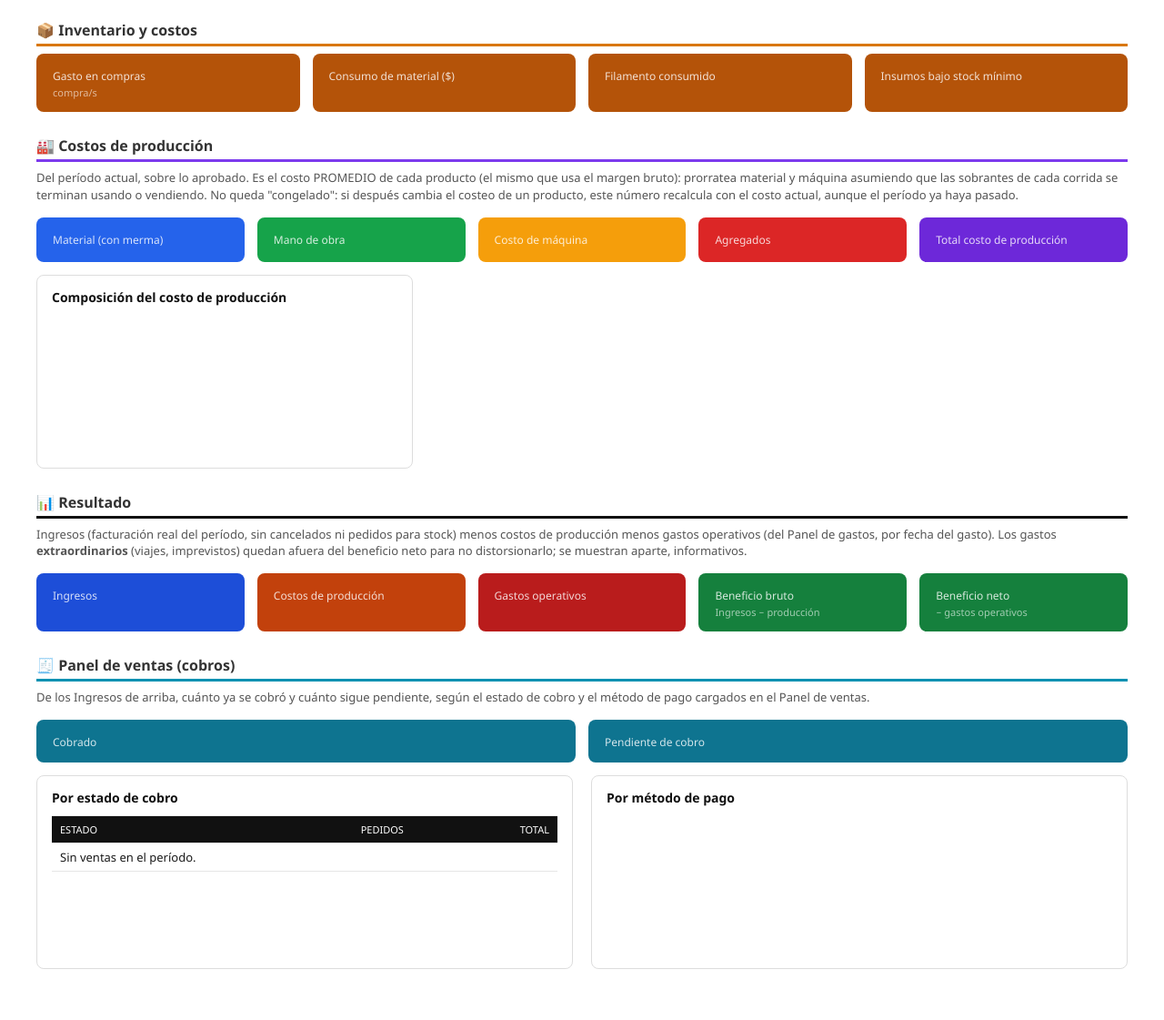
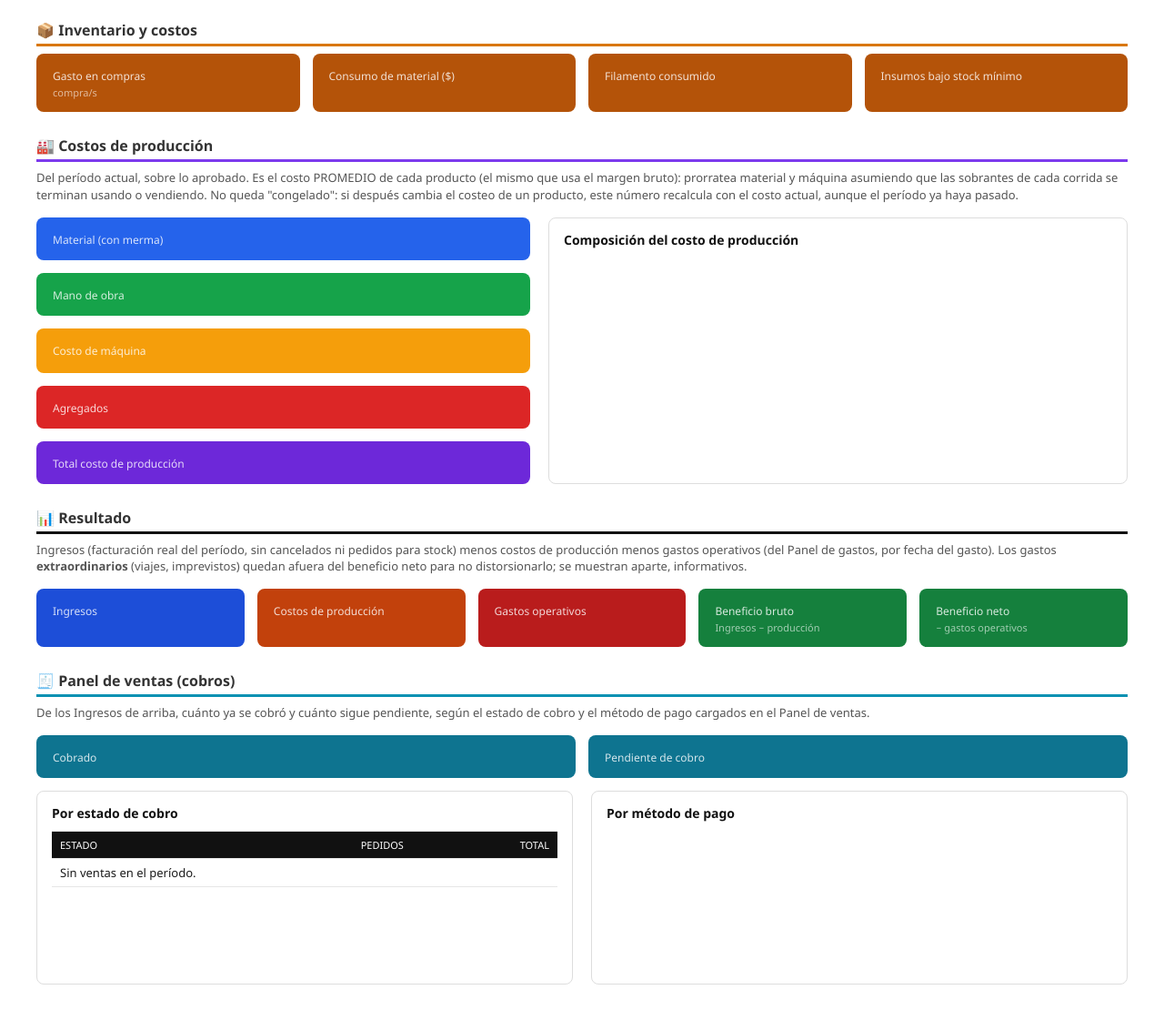
Before and after one commit to maxinunezz/presupuestos3d, a Django app: template budgets/templates/admin/budgets/metricas.html in a window 1280 px wide. Shown: the part 1238-2359 px from the top of the page at 91% size. Before the commit the page ends 2303 px from the top, so only its background shows below. Run offline with Django 5.2, Linux system fonts and the light colour scheme; the template is opened without the code that fills it, so the values that code supplies are empty; a map, chart or similar area stays blank.

Commit message:
Rediseñar "Costos de producción" en dos columnas: tarjetas + gráfico
Las 5 tarjetas ahora se apilan en columna a la izquierda (mitad de la
pantalla) y el gráfico de composición ocupa la otra mitad, en vez del layout
anterior (tarjetas en fila arriba, gráfico angosto abajo) que quedaba
descompensado.

Co-Authored-By: Claude Opus 4.7 <noreply@anthropic.com>

```diff
--- a/budgets/templates/admin/budgets/metricas.html
+++ b/budgets/templates/admin/budgets/metricas.html
@@ -45,7 +45,11 @@
     .mx-kpis--costos .kpi.mx-c-labor    { background: #16a34a; }
     .mx-kpis--costos .kpi.mx-c-machine  { background: #f59e0b; }
     .mx-kpis--costos .kpi.mx-c-agg      { background: #dc2626; }
-    .mx-card.mx-card--sm { flex: 0 1 380px; max-width: 380px; }
+    /* "Costos de producción": mitad tarjetas apiladas en columna, mitad gráfico. */
+    .mx-costos-layout { display: flex; gap: 20px; flex-wrap: wrap; align-items: stretch; }
+    .mx-kpis--costos.mx-kpis--col { flex: 1 1 320px; flex-direction: column; }
+    .mx-kpis--costos.mx-kpis--col .kpi { flex: none; }
+    .mx-card--costos { flex: 1 1 320px; }
     .mx-kpis--resultado .kpi { background: #1f2937; }
     .mx-kpis--resultado .kpi.mx-ingresos { background: #1d4ed8; }
     .mx-kpis--resultado .kpi.mx-produccion { background: #c2410c; }
@@ -188,18 +192,17 @@
     después cambia el costeo de un producto, este número recalcula con el costo actual, aunque
     el período ya haya pasado.{% endblocktranslate %}
 </p>
-<div class="mx-kpis mx-kpis--costos">
+<div class="mx-costos-layout">
+    <div class="mx-kpis mx-kpis--costos mx-kpis--col">
         <div class="kpi mx-c-material"><span class="n">{{ cost_material }}</span><span class="l">{% translate "Material (con merma)" %}</span></div>
         <div class="kpi mx-c-labor"><span class="n">{{ cost_labor }}</span><span class="l">{% translate "Mano de obra" %}</span></div>
         <div class="kpi mx-c-machine"><span class="n">{{ cost_machine }}</span><span class="l">{% translate "Costo de máquina" %}</span><span class="s">{{ cost_machine_hours }}</span></div>
         <div class="kpi mx-c-agg"><span class="n">{{ cost_aggregates }}</span><span class="l">{% translate "Agregados" %}</span></div>
         <div class="kpi"><span class="n">{{ costo_produccion }}</span><span class="l">{% translate "Total costo de producción" %}</span></div>
     </div>
-
-<div class="mx-grid">
-    <div class="mx-card mx-card--sm">
+    <div class="mx-card mx-card--costos">
         <h3>{% translate "Composición del costo de producción" %}</h3>
-        <canvas id="chartCostos" height="150"></canvas>
+        <canvas id="chartCostos" height="220"></canvas>
     </div>
 </div>
 
```
Lines whose indentation alone changed are shown as unchanged.
